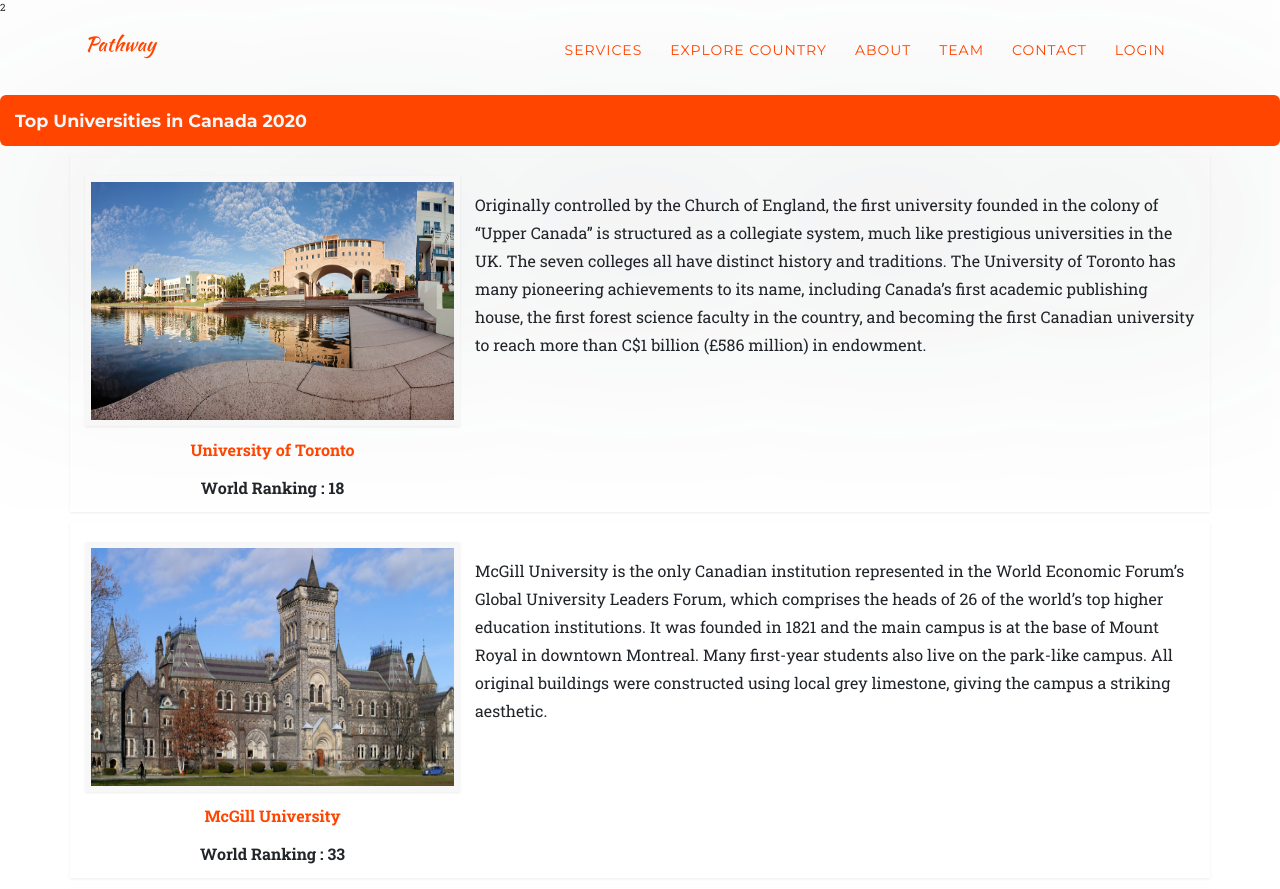
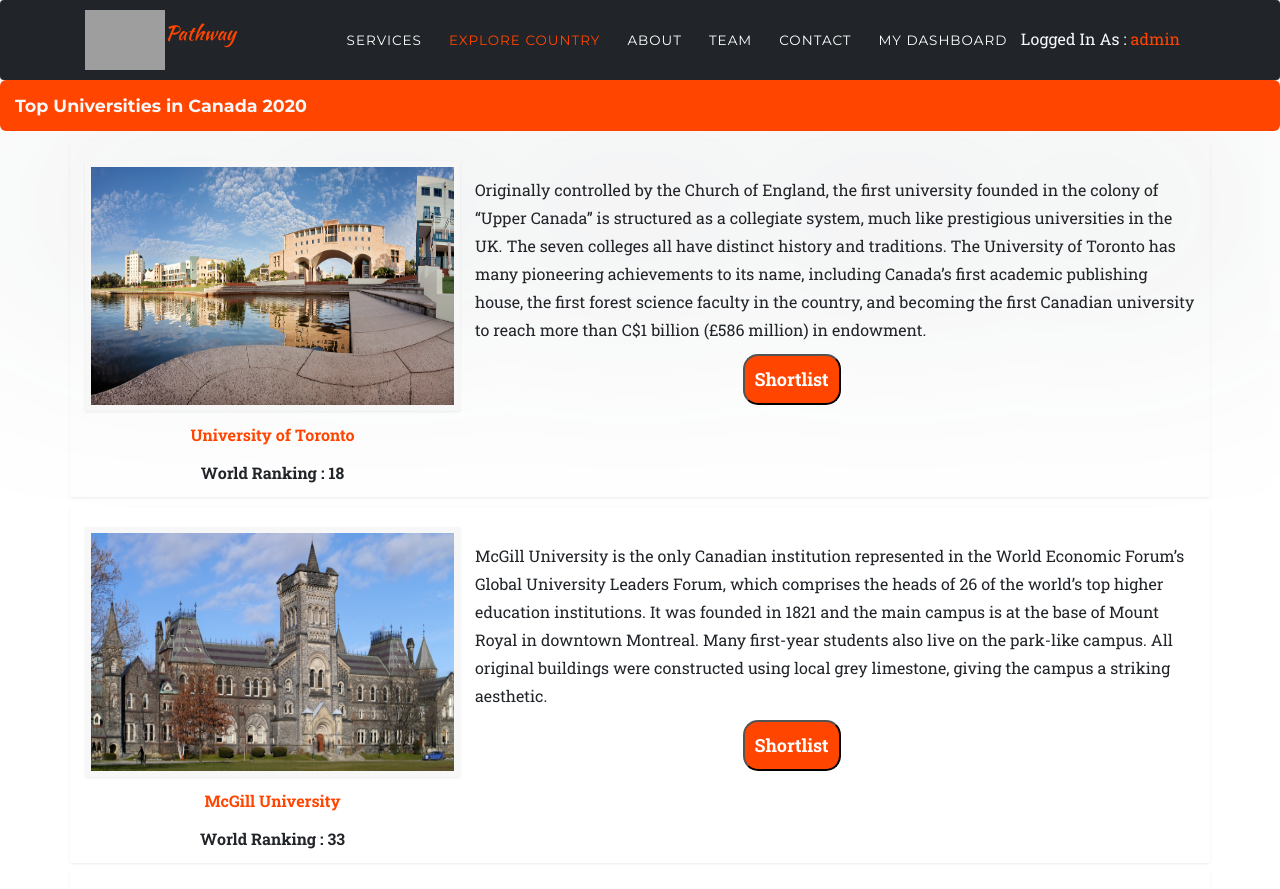
Before and after one commit to PavanSingaraju/Pathway-Consultancy, a PHP site: page /pathway/ExploreCanada.php in a window 1280 px wide. Shown: the top 889 px of the page. Run offline with PHP 8.4, Linux system fonts and the light colour scheme; a user stored in the database is signed in; data comes from the database, SQL or seed files in the repository; some libraries are stand-ins or nearby versions; some web fonts are replaced; grey boxes are pictures that could not be loaded.

Commit message:
Update ExploreCanada.php
canada

```diff
--- a/ExploreCanada.php
+++ b/ExploreCanada.php
@@ -1,5 +1,13 @@
+<?php
+session_start();
+if(isset($_SESSION['username'])){
+    $username = $_SESSION['username'];
+}
+
+
+?>
 <!DOCTYPE html>
-
+<html lang="en">
 <head>
     <meta charset="utf-8">
     <meta name="viewport" content="width=device-width, initial-scale=1, shrink-to-fit=no">
@@ -22,55 +30,99 @@
         .img-block{float: left; margin-right: 5px; text-align: center;}
         p{margin-top: 0;font-size: medium;}
         a{color: #ff4500;}
-        img{width: 375px; min-height: 250px; margin-bottom: 10px; box-shadow: 0 .125rem .25rem rgba(0,0,0,.075)!important; border:6px solid #f7f7f7;}
+        .img-block img{width: 375px; min-height: 250px; margin-bottom: 10px; box-shadow: 0 .125rem .25rem rgba(0,0,0,.075)!important; border:6px solid #f7f7f7;}
+
     </style>
 </head>
 <body id="page-top">
-<nav class="navbar navbar-expand-lg navbar-dark fixed-top" id="mainNav">
+<div id="fb-root"></div>
+<script>
+    window.fbAsyncInit = function() {
+        FB.init({
+            xfbml            : true,
+            version          : 'v6.0'
+        });
+    };
+
+    (function(d, s, id) {
+        var js, fjs = d.getElementsByTagName(s)[0];
+        if (d.getElementById(id)) return;
+        js = d.createElement(s); js.id = id;
+        js.src = 'https://connect.facebook.net/en_US/sdk/xfbml.customerchat.js';
+        fjs.parentNode.insertBefore(js, fjs);
+    }(document, 'script', 'facebook-jssdk'));</script>
+
+<!-- Your customer chat code -->
+<div class="fb-customerchat"
+     attribution=setup_tool
+     page_id="110171100657895"
+     theme_color="#ff4500"
+     logged_in_greeting="G'day! how can we assist you in your journey?"
+     logged_out_greeting="G'day! how can we assist you in your journey?">
+</div>
+<nav class="navbar navbar-expand-lg navbar-dark fixed-top" id="mainNav"style="background-color: #212529; height:80px; font-size: 15px">
     <div class="container">
-        <a class="navbar-brand js-scroll-trigger" href="index.html#page-top" style="color:#ff4500!important;font-size:20px">Pathway</a>
+        <img src = "img/logo.png" style="  width: 80px!important; height:auto!important">
+        <a class="navbar-brand js-scroll-trigger" href="index.php#page-top" style="color:#ff4500!important;font-size:20px">Pathway</a>
         <button class="navbar-toggler navbar-toggler-right" type="button" data-toggle="collapse" data-target="#navbarResponsive" aria-controls="navbarResponsive" aria-expanded="false" aria-label="Toggle navigation">
             Menu
             <i class="fas fa-bars"></i>
         </button>
-        <div class="collapse navbar-collapse" id="navbarResponsive">
+        <div class="collapse navbar-collapse" id="navbarResponsive" >
             <ul class="navbar-nav text-uppercase ml-auto">
                 <li class="nav-item">
-                    <a class="nav-link js-scroll-trigger" href="index.html#services" style="color:#ff4500!important;font-size: 14px" >services</a>
+                    <a class="nav-link js-scroll-trigger" href="index.php#services" id="drop">services</a>
                 </li>
                 <li class="nav-item">
-                    <a class="nav-link js-scroll-trigger" href="index.html#portfolio" style="color:#ff4500!important;font-size: 14px">Explore Country</a>
+                    <a class="nav-link js-scroll-trigger" style="color: #ff4500" href="index.php#portfolio">Explore Country</a>
                 </li>
                 <li class="nav-item">
-                    <a class="nav-link js-scroll-trigger" href="index.html#about" style="color:#ff4500!important;font-size: 14px">About</a>
+                    <a class="nav-link js-scroll-trigger" href="index.php#about">About</a>
                 </li>
                 <li class="nav-item">
-                    <a class="nav-link js-scroll-trigger" href="index.html#team" style="color:#ff4500!important;font-size: 14px">Team</a>
+                    <a class="nav-link js-scroll-trigger" href="index.php#team">Team</a>
                 </li>
                 <li class="nav-item">
-                    <a class="nav-link js-scroll-trigger" href="index.html#contact" style="color:#ff4500!important;font-size: 14px">Contact</a>
+                    <a class="nav-link js-scroll-trigger" href="index.php#contact">Contact</a>
                 </li>
-                <li class="nav-item">
-                    <a class="nav-link js-scroll-trigger" href="login.php" style="color:#ff4500!important;font-size: 14px">Login</a>
-                </li>
+                <?php
+                if (isset($_SESSION['username'])){
+                    echo"<li class=\"nav-item\">
+                    <a class=\"nav-link js-scroll-trigger\" href=\"dashboard.php\">My Dashboard</a>
+                </li>";
+                    echo "<li class=\"nav-item\">
+                        <p style=\"color: ghostwhite; margin-top: 6%; font-family: 'Roboto Slab', -apple-system, BlinkMacSystemFont, 'Segoe UI', Roboto, 'Helvetica Neue', Arial, sans-serif, 'Apple Color Emoji', 'Segoe UI Emoji', 'Segoe UI Symbol', 'Noto Color Emoji';text-transform: none\">Logged In As : <a href=\"logout.php\"> $username</a></p>
+                    </li>";
+                }else{
+                    echo "<li class=\"nav-item\">
+            <a class=\"nav-link js-scroll-trigger\" href=\"login.php\">Login</a>
+          </li>";
+                }
+                ?>
+
             </ul>
         </div>
     </div>
-</nav>2
+</nav>
 <!-------------------Main Content------------------------------>
 
 <h3>Top Universities in Canada 2020</h3>
 
 <?php
+
 $host ="localhost";
+$uname = "ictatjcu_cons1";
+$pwd = '123zxc';
+$db_name ="ictatjcu_cons1";
+/*$host ="localhost";
 $uname = "root";
 $pwd = '';
-$db_name ="pathwayconsultancy";
+$db_name ="pathwayconsultancy";*/
 
 $file_path = 'photo/';
-$result = mysqli_connect($host,$uname,$pwd) or die("Could not connect to database." .mysqli_error());
-mysqli_select_db($result,$db_name) or die("Could not select the databse." .mysqli_error());
-$image_query = mysqli_query($result,"select name,img,url,world_ranking,description from universities where country = 'Canada'");
+$result = mysqli_connect($host,$uname,$pwd) or die("Could not connect to database.");
+mysqli_select_db($result,$db_name) or die("Could not select the databse.") ;
+$image_query = mysqli_query($result,"select name,img,url,world_ranking,description,id from universities where country = 'Canada'");
 while($rows = mysqli_fetch_array($image_query))
 {
 
@@ -79,6 +131,8 @@
     $siteUrl = $rows['url'];
     $ranking = $rows['world_ranking'];
     $desc = $rows['description'];
+    $uniID = $rows['id'];
+    $desc1 = "Please Sign up / Login to shortlist this university";
 
     ?>
     <div class="container main">
@@ -86,9 +140,21 @@
 
 
             <div class="img-block">
-                <img src="<?php echo $img_src; ?>" alt="" title="<?php echo $img_name; ?>" width="300" height="200" class="img-responsive" /><p><strong><a href="<?php echo $siteUrl;?>"><?php echo $img_name; ?></strong></a></p><p><strong>World Ranking : <?php echo $ranking;?></strong></p></div>
+                <form action="updateShortlist.php" method="post" id="form1">
+                    <img src="<?php echo $img_src; ?>" alt="" title="<?php echo $img_name; ?>" width="300" height="200" class="img-responsive" /><p><strong><a href="<?php echo $siteUrl;?>"><?php echo $img_name; ?></strong></a></p><p><strong>World Ranking : <?php echo $ranking;?></strong></p></div>
             <br>
             <p style="margin-left:390px"><?php echo $desc; ?></p>
+            <?php if (isset($username)){
+                ?>
+                <button class="button" name="id" type="submit" form="form1" id="short" value="<?php echo $uniID; ?>"  style="font-size: large; margin-left: 25%;background-color:#ff4500;color: white; border-radius: 15px; padding: 10px" onclick="this.form.submit();this.innerText='Shortlisted';this.style.backgroundColor='#999';"><strong>Shortlist</strong></button>
+
+            <?php } else {
+                ?>
+                <a style="margin-left:150px; font-size: large; color:#ff4500 " href="login.php"><strong><?php echo $desc1; ?></strong></a>
+
+            <?php }?>
+
+            </form>
         </div>
     </div>
 
@@ -141,5 +207,6 @@
 <script src="vendor/bootstrap/js/bootstrap.bundle.min.js"></script>
 <script src="vendor/jquery-easing/jquery.easing.min.js"></script>
 <script src="js/agency.min.js"></script>
+
 </body>
 </html>
```
